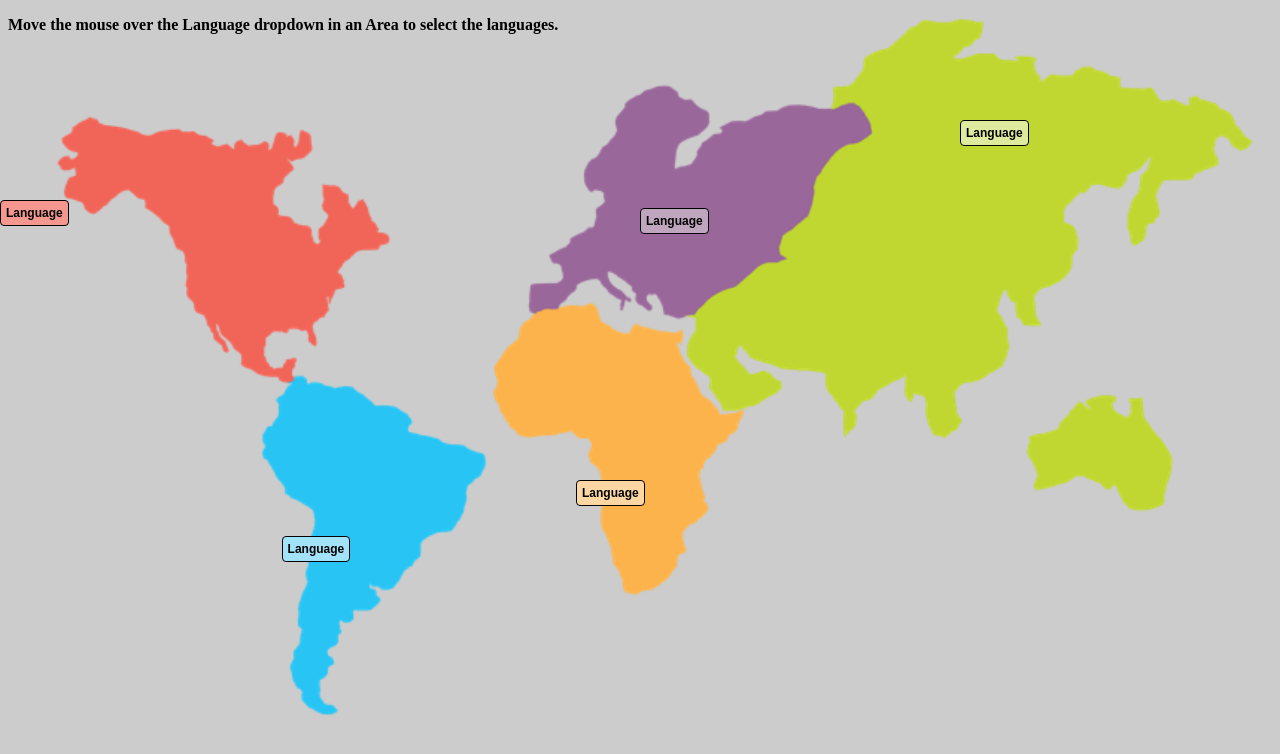
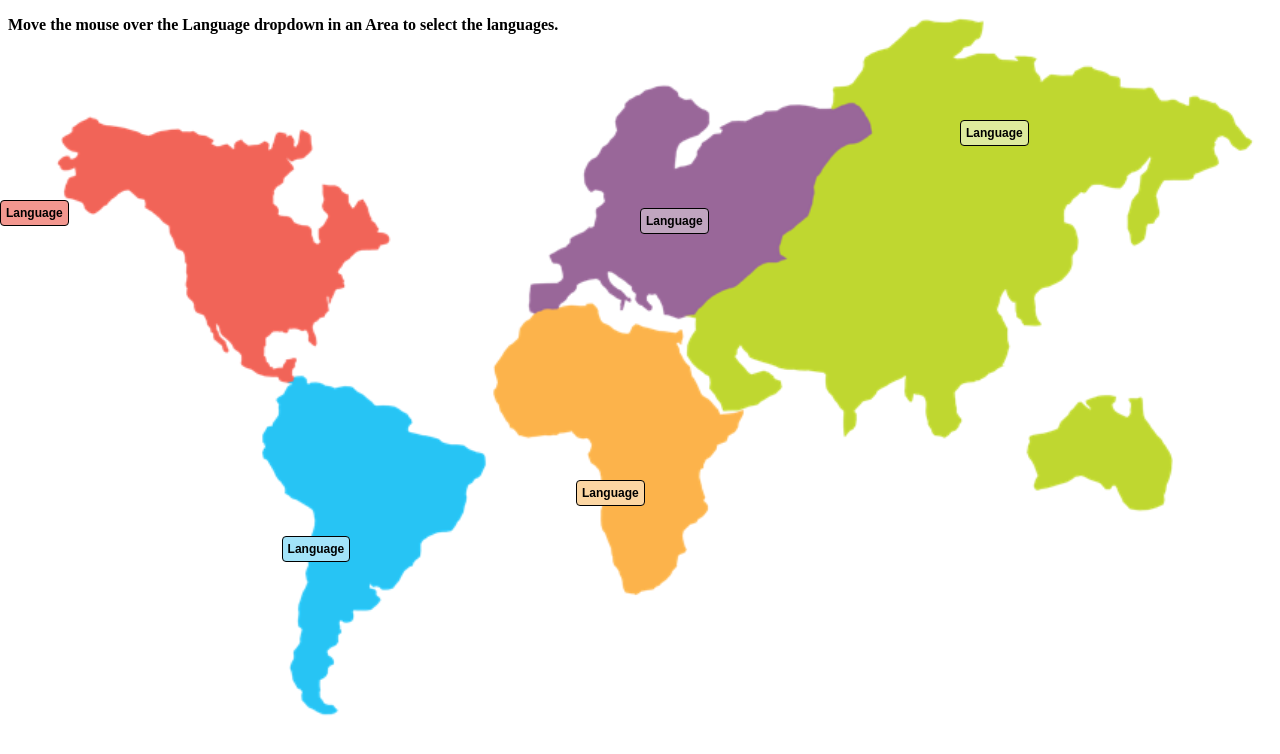
Before and after one commit to JaredCraigSmith/GithubPagesTest, a plain HTML site: page index.html in a window 1280 px wide. Drawn offline with Linux system fonts and the light colour scheme.

Commit message:
Update index.html

```diff
--- a/index.html
+++ b/index.html
@@ -5,7 +5,7 @@
 <style>
 body  {
   background-image: url("world_map.png");
-  background-color: #cccccc;
+  background-color: #cccccc00;
   background-repeat: no-repeat;
   background-size: cover;
  }
```
